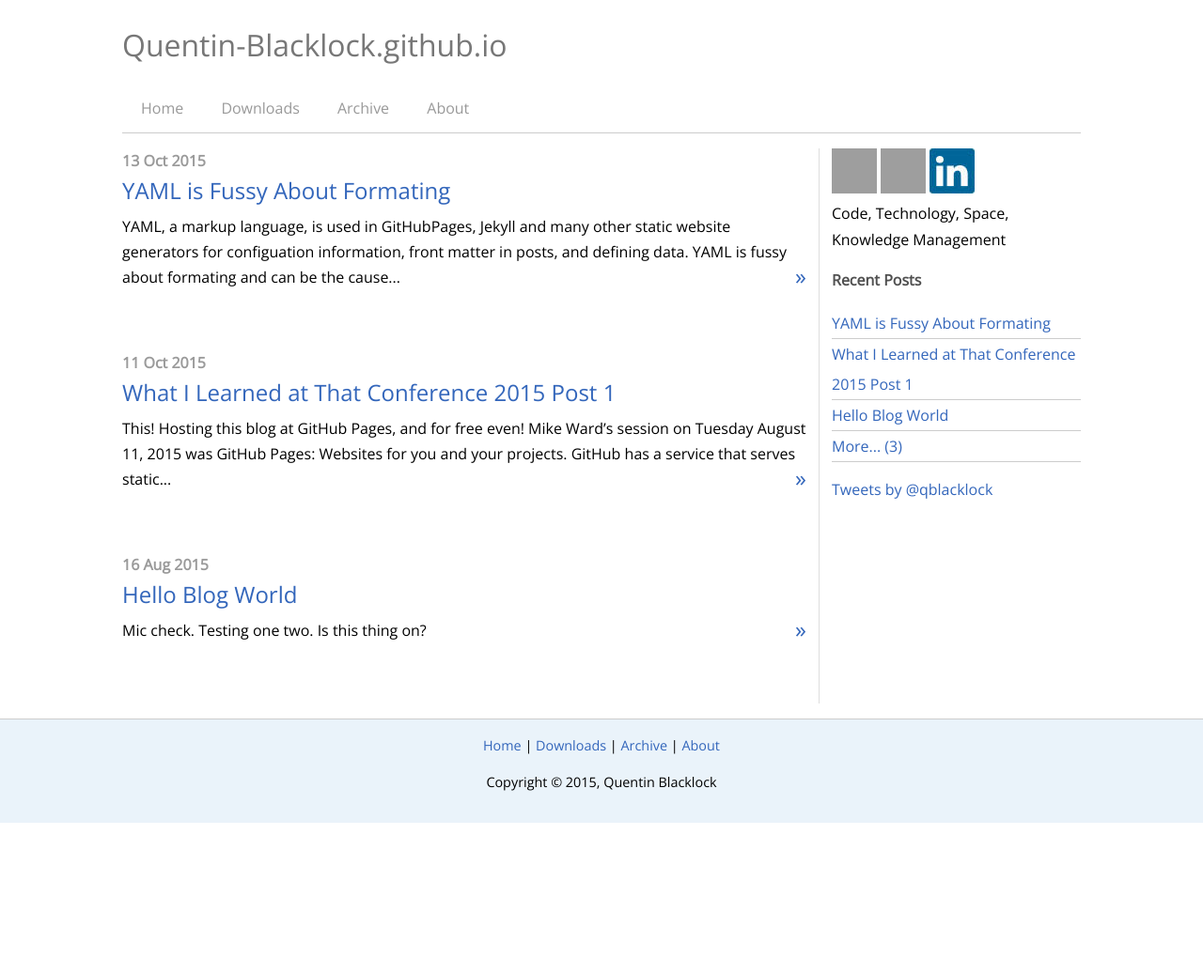
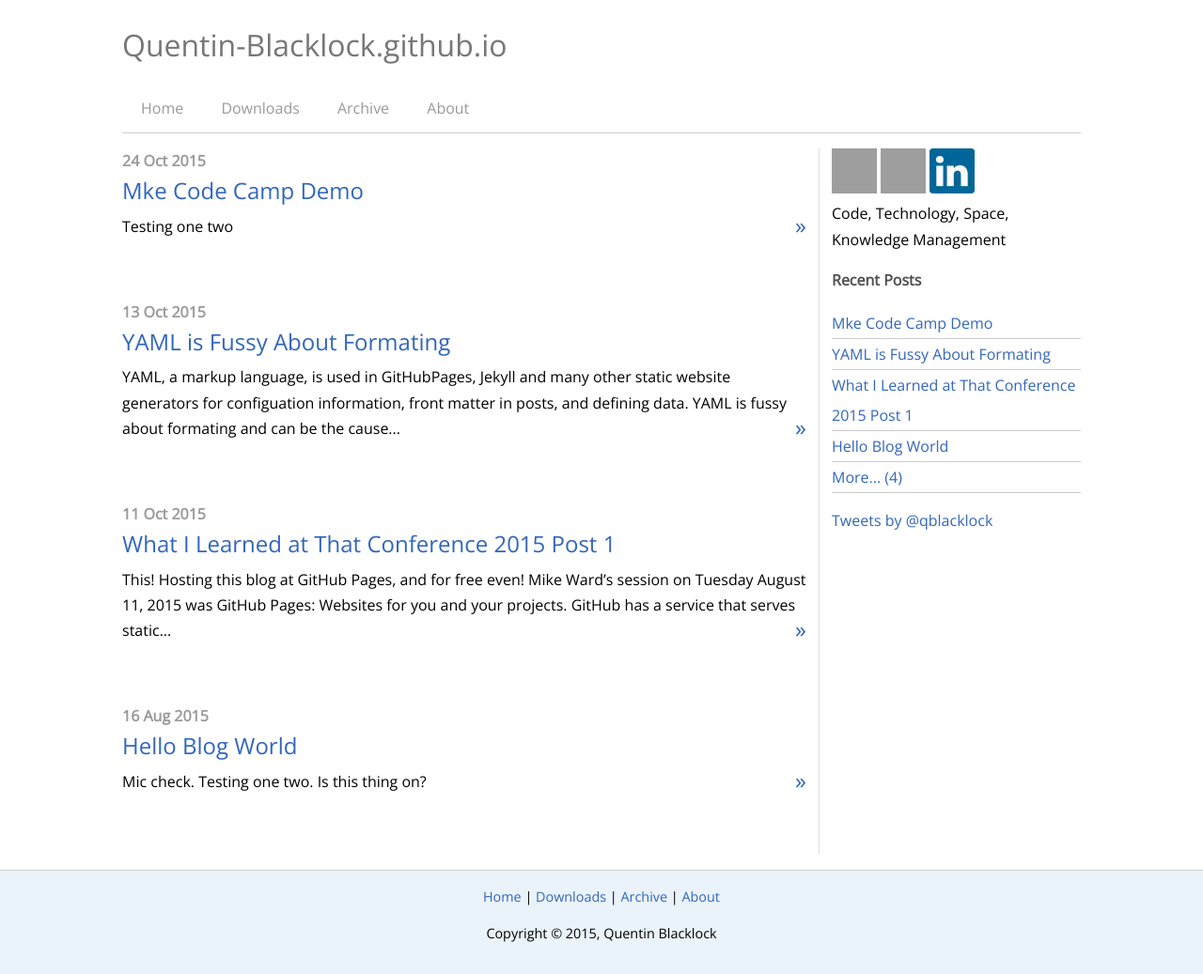
Before and after one commit to quentin-blacklock/quentin-blacklock.github.io, a Jekyll site: the page built from index.html, in a window 1280 px wide. Shown: the whole page at 94% size. Built offline with Jekyll 4.4.1, drawn with Linux system fonts in a browser that asks for light colours; nearby versions of some CDN libraries; Markdown is read by kramdown in place of the engine named in the settings; the list of posts is cut into pages by our own code; comment, search, counter and statistics services are not loaded; before the commit the page ends 900 px from its top, so only the background shows below that; grey boxes are pictures that could not be loaded.

Commit message:
Demo post

```diff
--- /dev/null
+++ b/_posts/2015-10-24-mke-codecamp-demo.md
@@ -0,0 +1,8 @@
+---
+layout: post
+title: "Mke Code Camp Demo"
+category: programming
+tags: [github, github-pages, jekyll]
+---
+
+Testing one two
```
Also changed, not shown: _posts/2015-10-13-yaml-is fussy-about-formating.md (+1 -0 lines).
